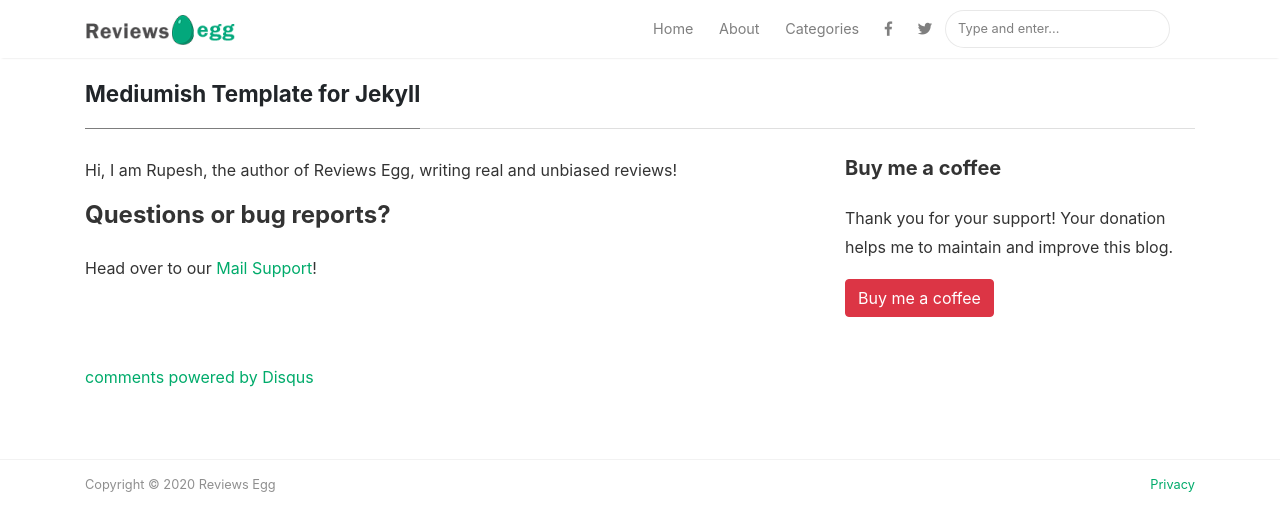
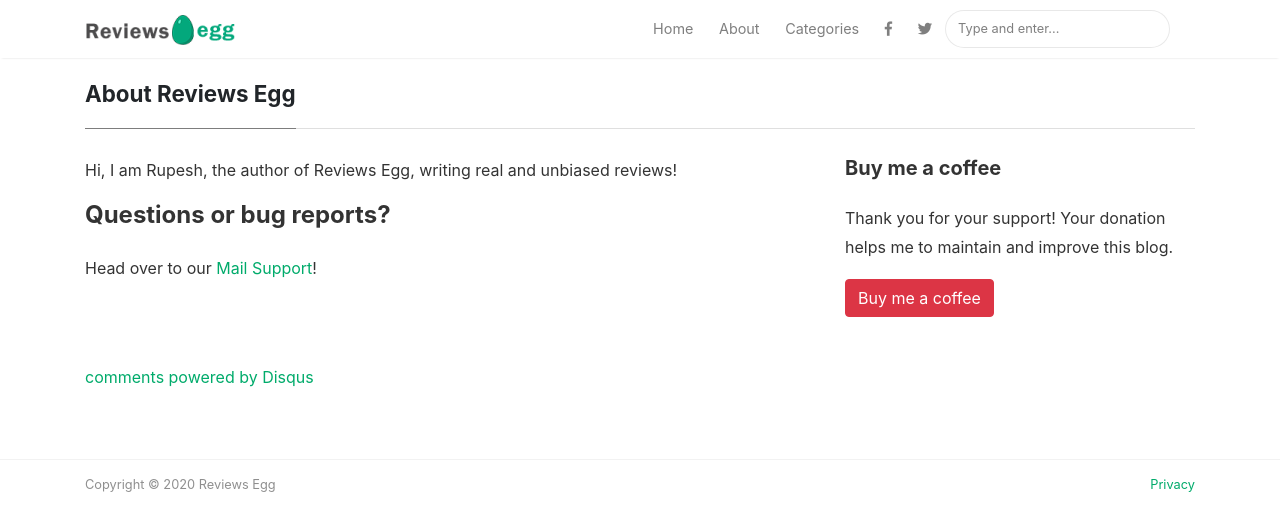
Before and after one commit to patilsab/rp, a Jekyll site: the page built from _pages/about.md, in a window 1280 px wide. Shown: the top 531 px of the page. Built offline with Jekyll 4.4.1, drawn with Linux system fonts in a browser that asks for light colours; nearby versions of some CDN libraries; comment, search, counter and statistics services are not loaded.

Commit message:
Update about.md

```diff
--- a/_pages/about.md
+++ b/_pages/about.md
@@ -1,6 +1,6 @@
 ---
 layout: page
-title: Mediumish Template for Jekyll
+title: About Reviews Egg
 permalink: /about
 comments: true
 ---
```
